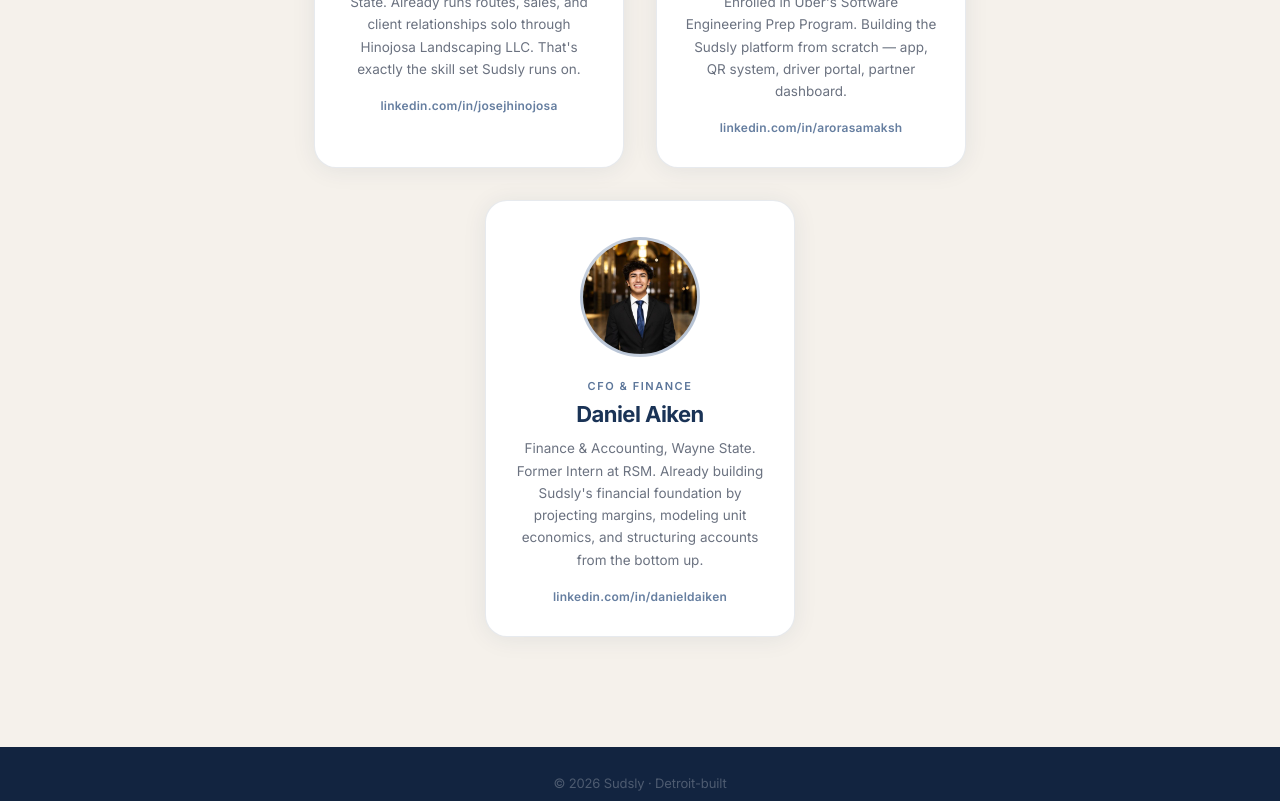
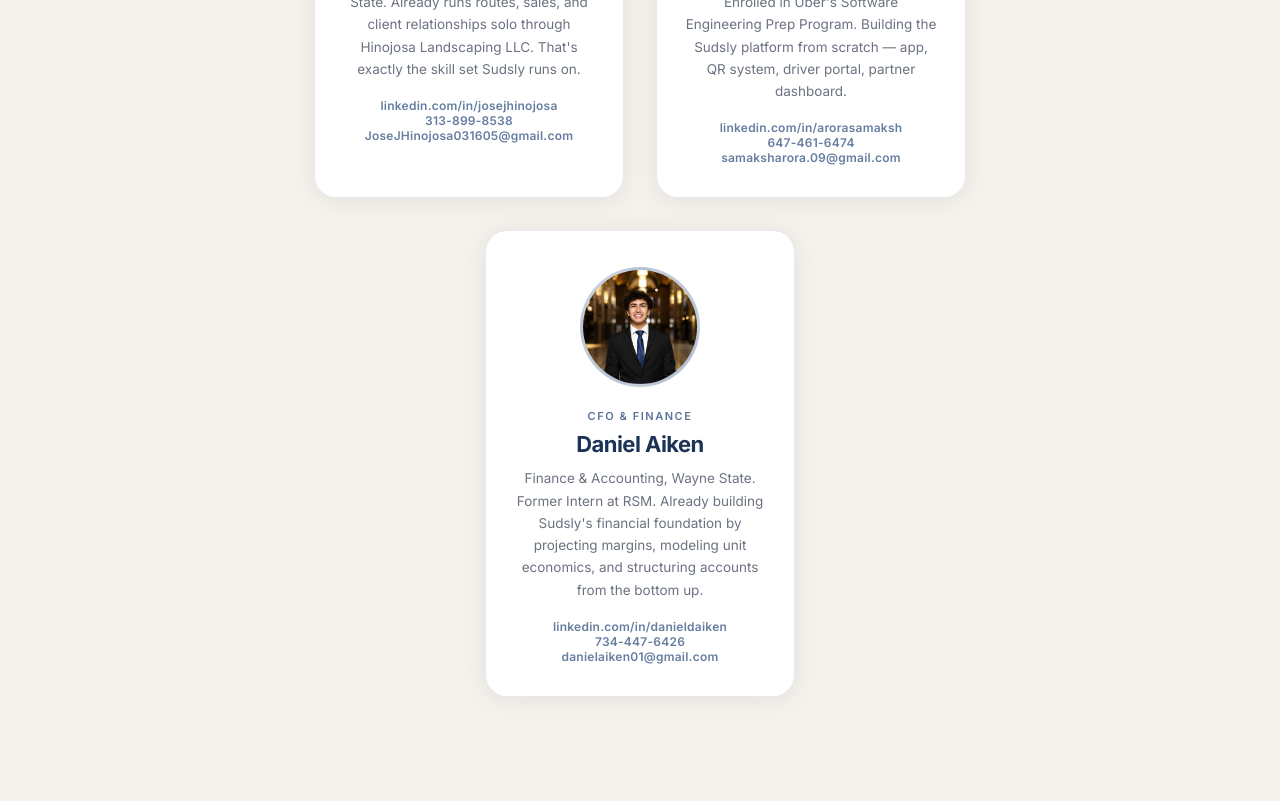
Before and after one commit to Jose-J-Hinojosa/sudsly_launch, a plain HTML site: page index.html in a window 1280 px wide. Shown: the part 3310-4111 px from the top of the page. Drawn offline with Linux system fonts and the light colour scheme.

Commit message:
feat: add contact information for team members in the footer

```diff
--- a/index.html
+++ b/index.html
@@ -933,6 +933,8 @@
         <p class="member-name">Jose Hinojosa</p>
         <p class="member-bio">Finance &amp; Global Supply Chain, Wayne State. Already runs routes, sales, and client relationships solo through Hinojosa Landscaping LLC. That's exactly the skill set Sudsly runs on.</p>
         <a class="member-link" href="https://linkedin.com/in/josejhinojosa" target="_blank" rel="noopener">linkedin.com/in/josejhinojosa</a>
+        <a class="member-link" href="tel:3138998538">313-899-8538</a>
+        <a class="member-link" href="mailto:JoseJHinojosa031605@gmail.com">JoseJHinojosa031605@gmail.com</a>
       </div>
 
       <div class="member reveal" data-delay="120">
@@ -941,6 +943,8 @@
         <p class="member-name">Sam Arora</p>
         <p class="member-bio">Computer Science, Wayne State. Enrolled in Uber's Software Engineering Prep Program. Building the Sudsly platform from scratch — app, QR system, driver portal, partner dashboard.</p>
         <a class="member-link" href="https://linkedin.com/in/arorasamaksh" target="_blank" rel="noopener">linkedin.com/in/arorasamaksh</a>
+        <a class="member-link" href="tel:6474616474">647-461-6474</a>
+        <a class="member-link" href="mailto:samaksharora.09@gmail.com">samaksharora.09@gmail.com</a>
       </div>
 
        <div class="member reveal" data-delay="120">
@@ -949,6 +953,8 @@
         <p class="member-name">Daniel Aiken</p>
         <p class="member-bio">Finance &amp; Accounting, Wayne State. Former Intern at RSM. Already building Sudsly's financial foundation by projecting margins, modeling unit economics, and structuring accounts from the bottom up.</p>
         <a class="member-link" href="https://www.linkedin.com/in/danieldaiken" target="_blank" rel="noopener">linkedin.com/in/danieldaiken</a>
+        <a class="member-link" href="tel:7344476426">734-447-6426</a>
+        <a class="member-link" href="mailto:danielaiken01@gmail.com">danielaiken01@gmail.com</a>
       </div>
 
   </section>
```
